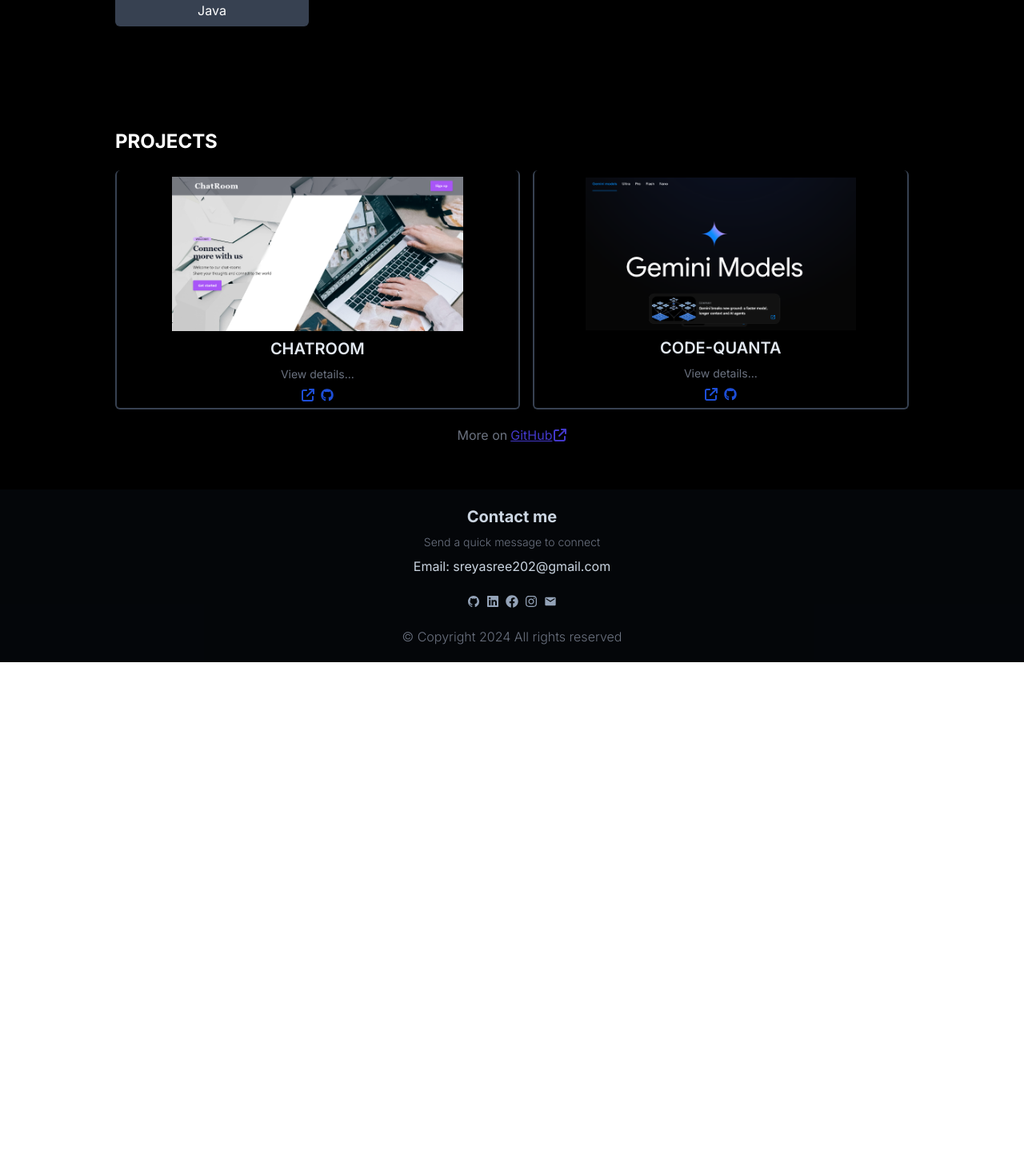
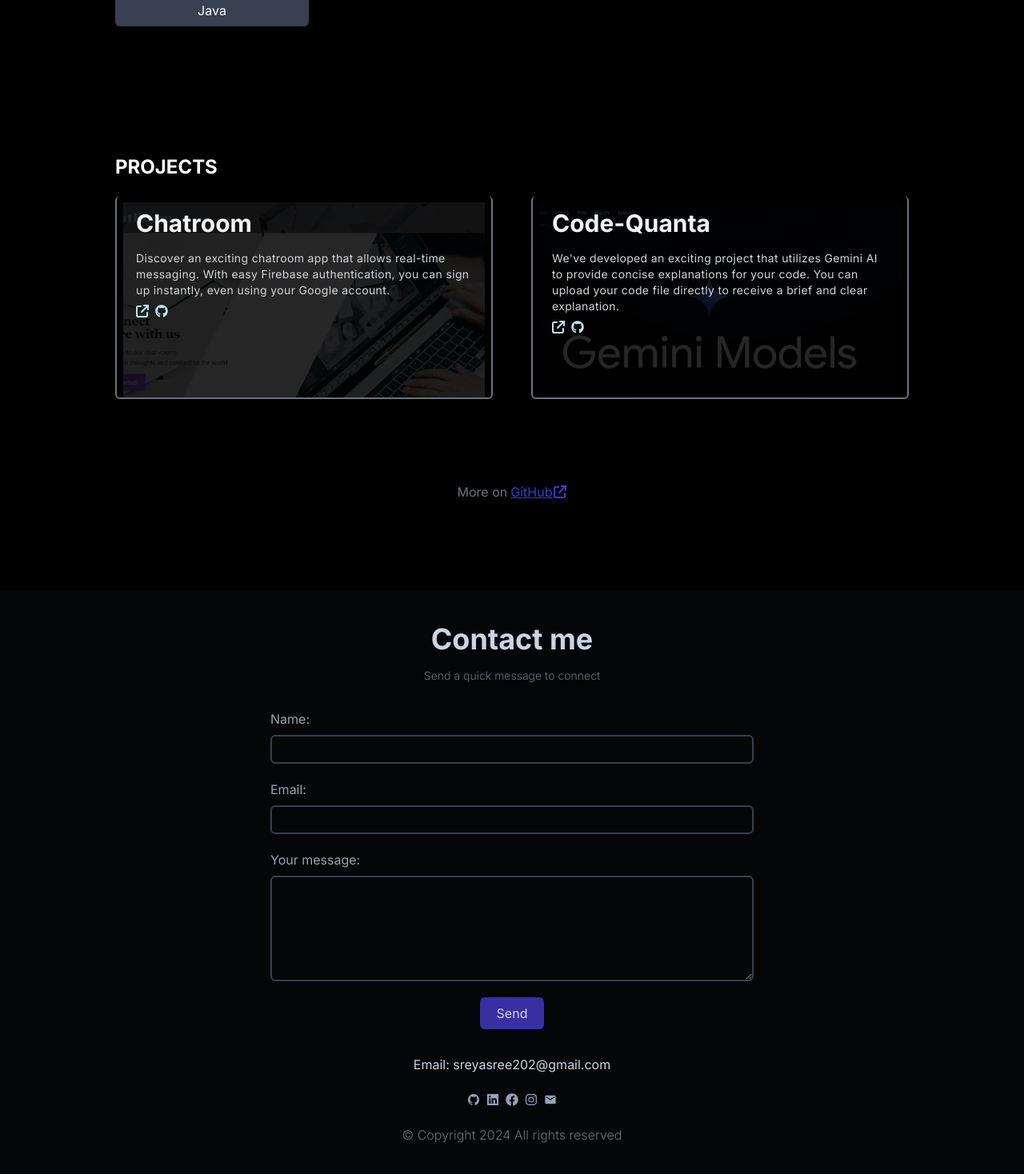
Before and after one commit to Sreyasree-001/Portfolio_03, a Next.js app: page / in a window 1280 px wide. Shown: the part 1278-2746 px from the top of the page at 80% size. Before the commit the page ends 2106 px from the top, so only its background shows below. Built offline with nearby package versions, Linux system fonts and the light colour scheme.

Commit message:
first commit

```diff
--- a/package.json
+++ b/package.json
@@ -12,6 +12,7 @@
     "next": "14.2.3",
     "react": "^18",
     "react-dom": "^18",
+    "react-hook-form": "^7.51.5",
     "react-icons": "^5.2.1"
   },
   "devDependencies": {
--- a/src/app/Components/Hero.tsx
+++ b/src/app/Components/Hero.tsx
@@ -2,8 +2,8 @@
 export const Hero = () => {
   return (
     <>
-      <div className="px-4 py-16 mx-auto sm:max-w-xl md:max-w-full lg:max-w-screen-xl md:px-24 lg:px-8 lg:py-20 sm:mt-16
-      bg-[url('')] bg-cover rounded-xl">
+      <div className="px-4 py-16 mx-auto sm:max-w-xl md:max-w-full lg:max-w-screen-xl md:px-24 lg:px-8 lg:py-20 sm:mt-16 md:mt-14
+      bg-[url('https://img.freepik.com/free-vector/grey-hexagons-black-background_78370-2098.jpg?size=626&ext=jpg&ga=GA1.1.1224184972.1712102400&semt=ais')] bg-none rounded-xl">
         <div className="max-w-lg sm:text-center sm:mx-auto">
           <a
             href="/"
--- a/src/app/Components/Navbar.tsx
+++ b/src/app/Components/Navbar.tsx
@@ -8,7 +8,7 @@ export const Navbar = () => {
       <div className="bg-black bg-transparent sm:rounded-full sm:mt-4">
         <div className="px-4 py-6 mx-auto lg:py-2 sm:max-w-xl md:max-w-full lg:max-w-screen-sm md:px-4 lg:px-4">
           <div className="relative flex items-center justify-between sm:justify-center sm:space-x-2">
-            <ul className="items-center hidden space-x-8 sm:flex sm:bg-slate-500 sm:bg-opacity-15 sm:rounded-full sm:rounded-r-none sm:p-2">
+            <ul className="items-center hidden space-x-8 sm:flex sm:bg-slate-500 sm:bg-opacity-15 sm:rounded-full sm:rounded-r-none sm:py-2 sm:px-10">
             <li>
                   <a
                     href="#hero"
@@ -35,7 +35,7 @@ export const Navbar = () => {
                       alt="logo"
                       className="w-20 h-20 rounded-full "
                     />
-            <ul className="items-center hidden space-x-8 sm:flex sm:bg-slate-500 sm:bg-opacity-15 sm:rounded-full sm:rounded-l-none sm:p-2">
+            <ul className="items-center hidden space-x-8 sm:flex sm:bg-slate-500 sm:bg-opacity-15 sm:rounded-full sm:rounded-l-none sm:py-2 sm:px-8">
             <li>
                   <a
                     href="#projects"
--- a/src/app/contact/Contact.tsx
+++ b/src/app/contact/Contact.tsx
@@ -4,18 +4,94 @@ import { FaLinkedin } from "react-icons/fa6";
 import { FaFacebook } from "react-icons/fa";
 import { FaInstagram } from "react-icons/fa";
 import { MdEmail } from "react-icons/md";
+import { SubmitHandler, useForm } from "react-hook-form";
+type Inputs = {
+  userName: string;
+  userEmail: string;
+  userMessage: string;
+};
 const Contact = () => {
-    const date = new Date();
+  const {
+    register,
+    handleSubmit,
+    watch,
+    formState: { errors },
+  } = useForm<Inputs>();
+  const onSubmit: SubmitHandler<Inputs> = (data) =>
+    alert(`Hello, your form has been submitted successfully`);
+
+  const date = new Date();
   return (
     <>
-      <div className="flex justify-center items-center w-full h-auto bg-gray-900 bg-opacity-25 mt-10">
-        <div className="flex flex-col justify-center items-center space-y-2 my-5">
-          <p className="text-slate-300 font-bold text-xl">Contact me</p>
-          <p className="text-gray-500 font-light text-sm">Send a quick message to connect</p>
-          <a href="google.com" target="blank" className="text-slate-300">
-            Email: sreyasree202@gmail.com
-          </a>
-          <div className="flex flex-row space-x-2 text-slate-400 p-4">
+      <div className="flex justify-center items-center w-full h-auto bg-gray-900 bg-opacity-25 mt-10 p-5 sm:mt-24">
+        <div className="flex flex-col justify-center items-center space-y-4 my-5 w-full">
+          <p className="text-slate-300 font-bold text-2xl sm:text-3xl md:text-4xl">
+            Contact me
+          </p>
+          <p className="text-gray-500 font-light text-sm">
+            Send a quick message to connect
+          </p>
+          <div className=" h-auto w-full p-4">
+            <form
+              className="flex flex-col justify-center items-center space-y-2 lg:space-y-5"
+              onSubmit={handleSubmit(onSubmit)}
+            >
+              <div className="sm:flex sm:flex-col w-full sm:space-y-2 sm:w-1/2">
+                <label className="hidden sm:block text-gray-400" htmlFor="name">
+                  Name:
+                </label>
+                <input
+                  id="name"
+                  type="name"
+                  placeholder="Name"
+                  className="p-1 rounded-md bg-transparent border-2 border-gray-700 text-gray-200 w-full sm:placeholder-transparent"
+                  {...register("userName", { required: true })}
+                />
+              </div>
+              <div className="sm:flex sm:flex-col w-full  sm:space-y-2 sm:w-1/2 ">
+                <label
+                  className="hidden sm:block text-gray-400"
+                  htmlFor="email"
+                >
+                  Email:
+                </label>
+                <input
+                  id="email"
+                  type="email"
+                  placeholder="Email"
+                  className="p-1 rounded-md bg-transparent border-2 border-gray-700 text-white w-full sm:placeholder-transparent"
+                  {...register("userEmail", { required: true })}
+                />
+              </div>
+              <div className="sm:flex sm:flex-col w-full sm:space-y-2 sm:w-1/2">
+              <label
+                  className="hidden sm:block text-gray-400"
+                  htmlFor="message"
+                >
+                  Your message:
+                </label>
+                <textarea
+                id="message"
+                  cols={30}
+                  rows={5}
+                  placeholder="Write your message here..."
+                  className="p-1 rounded-md bg-transparent border-2 border-gray-700 text-white w-full sm:placeholder-transparent"
+                  {...register("userMessage", { required: true })}
+                />
+              </div>
+              {errors.userEmail && (
+                <span className="text-gray-500">This field is required</span>
+              )}
+              <button
+                type="submit"
+                className="bg-indigo-800 p-2 text-gray-300 rounded-md w-20 hover:bg-indigo-600"
+              >
+                Send
+              </button>
+            </form>
+          </div>
+          <p className="text-slate-300">Email: sreyasree202@gmail.com</p>
+          <div className="flex flex-row space-x-2 text-slate-400 p-2">
             <a
               href="https://github.com/Sreyasree-001"
               target="blank"
@@ -48,7 +124,9 @@ const Contact = () => {
               <MdEmail />
             </a>
           </div>
-          <p className="text-gray-500 font-light self-center text-center">© Copyright {date.getFullYear()} All rights reserved</p>
+          <p className="text-gray-500 font-light self-center text-center">
+            © Copyright {date.getFullYear()} All rights reserved
+          </p>
         </div>
       </div>
     </>
--- a/src/app/page.tsx
+++ b/src/app/page.tsx
@@ -2,6 +2,7 @@ import { Hero } from "./Components/Hero";
 import { Navbar } from "./Components/Navbar";
 import { About } from "./about/About";
 import Contact from "./contact/Contact";
+import ProjectCards from "./projects/ProjectCards";
 import Projects from "./projects/Projects";
 
 
@@ -19,7 +20,7 @@ export default function Home() {
       <About/>
     </div>
     <div id="projects" className="self-center">
-      <Projects/>
+      <ProjectCards/>
     </div>
     <div id="contact">
       <Contact/>
--- /dev/null
+++ b/src/app/projects/ProjectCards.tsx
@@ -0,0 +1,48 @@
+"use client";
+import { FaArrowUpRightFromSquare } from "react-icons/fa6";
+import { FaGithub } from "react-icons/fa6";
+import { data } from "./projectData";
+const ProjectCards = () => {
+  return (
+    <>
+      <div className="mt-10 w-auto h-auto ml-2 mr-2 p-4 flex flex-col space-y-5 text-gray-500 sm:max-w-5xl sm:mt-32 md:mt-26">
+        <h1 className="font-bold text-xl text-white sm:text-2xl">PROJECTS</h1>
+        <div className="grid gap-12 h-full mb-8 md:grid-cols-2 md:grid-rows-1 lg:h-1/2 ">
+          {data.map((item, index) => (
+              <div
+              key={item.id}
+              className="relative overflow-hidden bg-fixed transition duration-200 lg:h-3/4
+              transform hover:scale-105 border-2 border-t-0 border-gray-500 rounded-md p-3 lg:p-2">
+                <img
+                  className="object-cover w-full h-56 md:h-64 xl:h-80"
+                  src={item.image}
+                  alt=""
+                />
+                <div className="absolute inset-0 px-6 py-4 bg-black bg-opacity-85 opacity-100">
+                  <p className="mb-4 text-3xl font-bold text-gray-100">
+                    {item.title}
+                  </p>
+                  <p className="text-sm tracking-wide text-gray-300 overflow-scroll">
+                    {item.about}
+                  </p>
+                  <div className="flex flex-row space-x-2 mt-2 text-sky-200">
+                    <a href={item.link} target="blank">
+                      <FaArrowUpRightFromSquare />
+                    </a>
+                    <a href={item.GitHub} target="blank">
+                      <FaGithub />
+                    </a>
+                  </div>
+                </div>
+              </div>
+          ))}
+        </div>
+        <p className="flex flex-row justify-center items-center gap-1">More on
+        <a href="https://github.com/Sreyasree-001?tab=repositories" target="blank" className="text-indigo-700 hover:text-purple-400 flex justify-center items-center gap-0.5 underline">GitHub<FaArrowUpRightFromSquare /></a>
+        </p>
+      </div>
+    </>
+  );
+};
+
+export default ProjectCards;
--- a/src/app/projects/Projects.tsx
+++ /dev/null
@@ -1,76 +0,0 @@
-"use client";
-import { useEffect, useState } from "react";
-import { data } from "./projectData";
-import { FaArrowUpRightFromSquare } from "react-icons/fa6";
-import { FaGithub } from "react-icons/fa6";
-
-const Projects = () => {
-  const [view, setView] = useState(false);
-  const [projectId, setprojectId] = useState(null);
-
-  const viewHandler = (id) => {
-    data.map((item) => {
-      if (item.id === id) {
-        setView(true);
-        setprojectId(id);
-      }
-    });
-  };
-  const closeViewHandler = (id) => {
-    data.map((item) => {
-      if (item.id === id) {
-        setView(false);
-        setprojectId(null);
-      }
-    })
-  }
-  return (
-    <>
-      <div className="mt-10 w-auto h-auto ml-2 mr-2 p-4 flex flex-col space-y-5 text-gray-500 md:max-w-5xl sm:mt-24">
-        <h1 className="font-bold text-xl text-white sm:text-2xl">PROJECTS</h1>
-        <div className="block space-y-10 md:flex md:flex-row md:space-y-0 md:gap-4">
-          {data.map((item, index) => (
-            <div
-              key={item.id}
-              className="space-y-2 flex flex-col justify-center p-2 items-center lg:w-2xl border-2 border-t-0 rounded-md border-gray-700 transform duration-200 hover:scale-105 hover:cursor-pointer"
-            >
-              <img src={item.image} className="text-xl w-3/4" />
-              <p className="text-slate-200 uppercase font-semibold sm:text-xl">
-                {item.title}
-              </p>
-              {view && projectId == item.id ? (
-                <>
-                  <div className="h-auto w-auto text-gray-500 md:max-w-screen-sm">
-                    {item.about}
-                    <button onClick={() => closeViewHandler(item.id)} className="text-sm text-white">
-                Close details
-              </button>
-                  </div>
-                </>
-              ) : (
-                <>
-                <button onClick={() => viewHandler(item.id)} className="text-sm">
-                View details...
-              </button>
-                </>
-              )}
-              <div className="flex flex-row space-x-2 justify-center items-center text-blue-700">
-                <a href={item.link} target="blank">
-                  <FaArrowUpRightFromSquare />
-                </a>
-                <a href={item.GitHub} target="blank">
-                  <FaGithub />
-                </a>
-              </div>
-            </div>
-          ))}
-        </div>
-        <p className="flex flex-row justify-center items-center gap-1">More on
-        <a href="https://github.com/Sreyasree-001?tab=repositories" target="blank" className="text-indigo-700 hover:text-purple-400 flex justify-center items-center gap-0.5 underline">GitHub<FaArrowUpRightFromSquare /></a>
-        </p>
-      </div>
-    </>
-  );
-};
-
-export default Projects;
--- a/src/app/projects/projectData.js
+++ b/src/app/projects/projectData.js
@@ -3,7 +3,7 @@ export const data =[
         "id": 1,
         "title": "Chatroom",
         "image": "chatroom.png",
-        "about": "This is a public chatroom application which allows users to send and read messages in real time.I have used firebase authentication for log in.You can sign up any time even with your google account with just one click.So, go now, click here to visit my chat room app right now.",
+        "about": "Discover an exciting chatroom app that allows real-time messaging. With easy Firebase authentication, you can sign up instantly, even using your Google account.",
         "link": "https://chatroom-4cedc.web.app/",
         "GitHub": "https://github.com/Sreyasree-001/Chat-Room"
     },
@@ -11,7 +11,7 @@ export const data =[
         "id": 2,
         "title": "Code-Quanta",
         "image": "codequanta.png",
-        "about":"This is a very exciting project we have worked on recently.It uses Gemini AI to explain your code in simple paragraphs.Even you can upload your code file directly to get a brief explanation.We are still working on this one.You can visit it on Github.",
+        "about":"We've developed an exciting project that utilizes Gemini AI to provide concise explanations for your code. You can upload your code file directly to receive a brief and clear explanation.",
         "link": "https://github.com/Sreyasree-001/Code-Quanta",
         "GitHub": "https://github.com/Sreyasree-001/Code-Quanta"
     },
```
Also changed, not shown: src/app/about/About.tsx (+7 -2 lines), src/app/about/page.tsx (added, +16 -0 lines), src/app/contact/page.tsx (added, +17 -0 lines), src/app/projects/page.tsx (added, +15 -0 lines), 1 other file (tests, documents, lock files or other folders).
